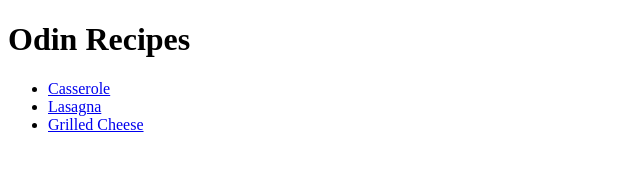
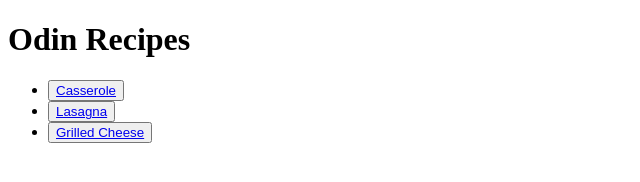
Before and after one commit to Alcoremortis/odin-recipes, a plain HTML site: page index.html in a window 1280 px wide. Shown: the whole page, without its empty margins (0-640 px from the left). Drawn offline with Linux system fonts and the light colour scheme.

Commit message:
Add CSS styling elements

```diff
--- a/index.html
+++ b/index.html
@@ -3,14 +3,16 @@
 <head>
     <meta charset="UTF-8">
     <meta name="viewport" content="width=device-width, initial-scale=1.0">
+    <link rel="stylesheet" href="styles.css">
     <title>Odin Recipes</title>
 </head>
 <body>
+    <div class="center-vert">
     <h1>Odin Recipes</h1>
-    <ul>
-        <li><a href="recipes/casserole.html">Casserole</a></li>
-        <li><a href="recipes/lasagna.html">Lasagna</a></li>
-        <li><a href="recipes/grilled-cheese.html">Grilled Cheese</a></li>
-    </ul>
+    <ul class="recipe-links">
+        <li><button><a href="recipes/casserole.html">Casserole</a></button></li>
+        <li><button><a href="recipes/lasagna.html">Lasagna</a></button></li>
+        <li><button><a href="recipes/grilled-cheese.html">Grilled Cheese</a></button></li>
+    </ul></div>
 </body>
 </html>
```
